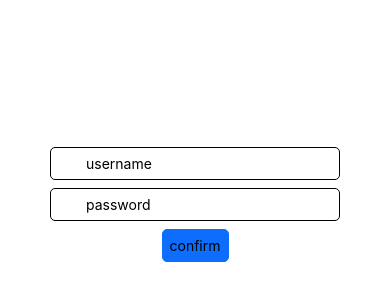
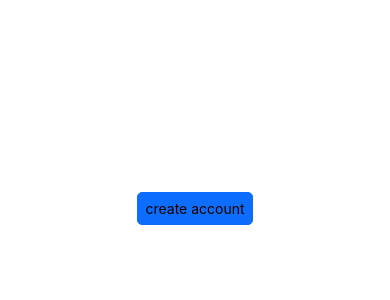
Before and after one commit to git-coder257/paperroundapp-deliverapp, a React Native app: screen / in a window 390 px wide. Shown: the part 218-518 px from the top of the page. Built offline with nearby package versions, Linux system fonts and the light colour scheme.

Commit message:
create account feature

```diff
--- a/App.js
+++ b/App.js
@@ -1,14 +1,50 @@
 import React, { useState } from 'react';
-import { Text, View, StyleSheet, TextInput, Button, TouchableOpacity } from 'react-native';
+import { Text, View, StyleSheet, TextInput, TouchableOpacity, ScrollView, SafeAreaView } from 'react-native';
+// import axios from "axios"
 
 export default function App() {
 
-  let [currentpage, setcurrentpage] = useState("login")
+  let [currentpage, setcurrentpage] = useState("loginoptions")
   let [username, setusername] = useState("")
   let [password, setpassword] = useState("")
+  let [district, setdistrict] = useState("")
+  let [postofficename, setpostofficename] = useState("")
+  let [potentialpostoffices, setpotentialpostoffices] = useState([])
+  let [error, seterror] = useState("")
+
+  const handleconfirmcreateaccount = async () => {
+    if (postofficename === ""){
+      await axios.get(`https://dry-shore-19751.herokuapp.com/postofficename/${district}`)
+        .then((r) => {
+          console.log(r.data)
+          setpotentialpostoffices(r.data.postoffices)
+        })
+    } else if (postofficename !== ""){
+      // await axios.post(`https://dry-shore-19751.herokuapp.com/${username}/${password}/${postofficename}`)
+      //   .then((r) => {
+      //     if (r.data.success){
+      //       setcurrentpage("home")
+      //     } else if (!r.data.success){
+      //       seterror("There has been an error please try again.")
+      //     }
+      //   })
+    }
+  }
+
+  const handleupdatepostofficename = (name) => {
+    setpostofficename(name)
+  }
 
   const handleconfirmlogin = () => {
     setcurrentpage("home")
+  }
+
+  const handlegotocreateaccountpage = () => {
+    setcurrentpage("createaccount")
+  }
+
+  const handlegotologinoptions = () => {
+    setcurrentpage("loginoptions")
   }
 
   const home = (
@@ -26,21 +62,53 @@ export default function App() {
         <TouchableOpacity style={styles.confirmuser} onPress={handleconfirmlogin} color="#fff">
           <Text>confirm</Text>
         </TouchableOpacity>
-      {/*<Text>
-        hello world
-        <Button style={styles.confirmuser} onPress={handleconfirmlogin} color="#fff" title="confirm"/>
-      </Text>*/}
     </View>
   )
 
-  return currentpage === "login" ? loginpage : home
+  const createaccount = (
+      <ScrollView style={styles.container}>
+        <TouchableOpacity onPress={handlegotologinoptions} style={styles.stylesforbackbutton}>
+          <Text>
+            Back
+          </Text>
+        </TouchableOpacity>
+        <TextInput style={styles.usernameInput} placeholder="username" onChangeText={setusername}/>
+        <TextInput style={styles.passwordInput} placeholder="password" onChangeText={setpassword}/>
+        <TextInput style={styles.districtInput} placeholder="enter district" onChangeText={setdistrict}/>
+        {potentialpostoffices.length > 0 && <Text style={{fontSize: 16.5}}>
+          Select your post office
+        </Text>}
+        {potentialpostoffices.map((postoffice, index) => <TouchableOpacity onPress={() => handleupdatepostofficename(postoffice.postofficename)}>
+          <Text style={styles.textstyle} key={index}>
+            {postoffice.postofficename}
+          </Text>
+        </TouchableOpacity>)}
+        <TouchableOpacity style={styles.confirmuser} onPress={handleconfirmcreateaccount} color="#fff">
+          <Text>confirm</Text>
+        </TouchableOpacity>
+      </ScrollView>
+  )
+
+  const loginoptions = (
+    <SafeAreaView style={styles.container}>
+      <TouchableOpacity style={styles.confirmloginoption} onPress={handlegotocreateaccountpage} color="#fff">
+        <Text>create account</Text>
+      </TouchableOpacity>
+    </SafeAreaView>
+  )
+
+  return currentpage === "login" ? loginpage : currentpage === "loginoptions" ? loginoptions : currentpage === "createaccount" ? createaccount : home
 }
 
 const styles = StyleSheet.create({
   container: {
     flex: 1,
     justifyContent: 'center',
-    alignItems: 'center'
+    alignItems: 'center',
+  },
+  stylesforbackbutton: {
+    paddingRight: '32.5%',
+    paddingBottom: 5
   },
   usernameInput: {
     marginBottom: 8,
@@ -48,16 +116,25 @@ const styles = StyleSheet.create({
     borderWidth: 1,
     padding: 7,
     borderRadius: 5,
-    paddingLeft: 35,
-    paddingRight: 35
+    width: 150,
+    textAlign: 'center'
   },
   passwordInput: {
     borderColor: "#000",
     borderWidth: 1,
     padding: 7,
     borderRadius: 5,
-    paddingLeft: 35,
-    paddingRight: 35
+    width: 150,
+    textAlign: 'center'
+  },
+  districtInput: {
+    borderColor: "#000",
+    borderWidth: 1,
+    padding: 7,
+    borderRadius: 5,
+    width: 150,
+    marginTop: 8,
+    textAlign: 'center'
   },
   confirmuser: {
     backgroundColor: "#0d6efd",
@@ -65,12 +142,20 @@ const styles = StyleSheet.create({
     borderWidth: 1,
     borderRadius: 5,
     marginTop: 8,
-    borderColor: "#0d6efd"
+    borderColor: "#0d6efd",
+    // textAlign: 'center'
+    flex: 1,
+    alignItems: 'center'
   },
-  paragraph: {
-    margin: 24,
-    fontSize: 18,
-    fontWeight: 'bold',
-    textAlign: 'center',
+  confirmloginoption: {
+    backgroundColor: "#0d6efd",
+    padding: 7,
+    borderWidth: 1,
+    borderRadius: 5,
+    marginTop: 8,
+    borderColor: "#0d6efd",
   },
+  textstyle: {
+    fontSize: 15
+  }
 });
```
